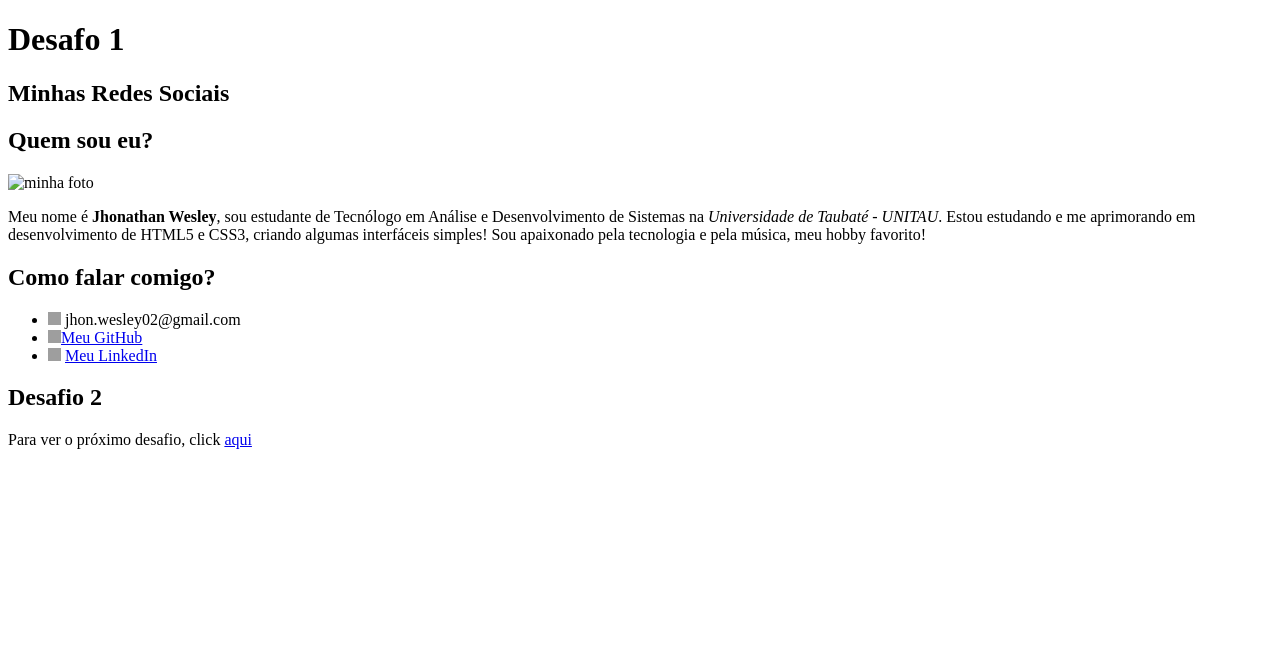
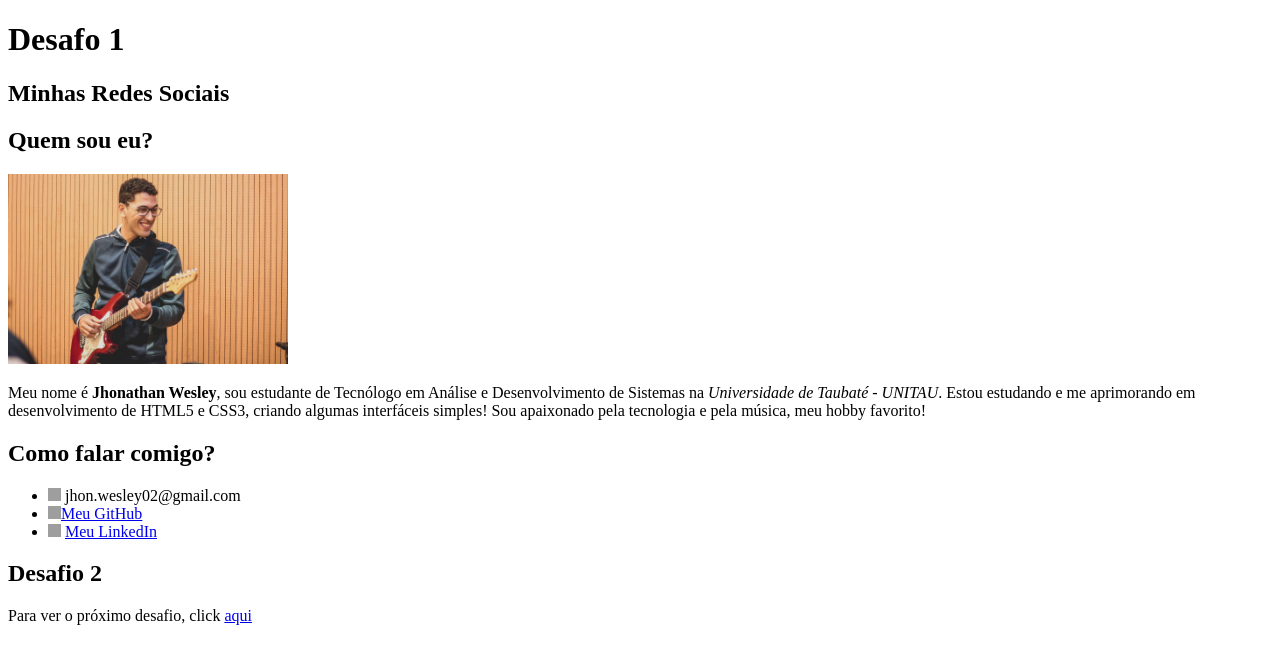
Before and after one commit to Jhon-DevWeb/Desafio-em-HTML5, a plain HTML site: page index.html in a window 1280 px wide. Drawn offline with Linux system fonts and the light colour scheme; grey boxes are pictures that could not be loaded.

Commit message:
Update index.html

```diff
--- a/index.html
+++ b/index.html
@@ -10,7 +10,7 @@
     <h1>Desafo 1</h1>
     <h2>Minhas Redes Sociais</h2>
     <h2>Quem sou eu?</h2>
-<img src="imagens/a2e9c385-e64d-46f5-8e30-01375c83674b.jpg" alt="minha foto" width="280" height="190">
+<img src="imagem/a2e9c385-e64d-46f5-8e30-01375c83674b.jpg" alt="minha foto" width="280" height="190">
     <p>Meu nome é <strong>Jhonathan Wesley</strong>, sou estudante de Tecnólogo em Análise e Desenvolvimento de Sistemas na <em>Universidade de Taubaté - UNITAU</em>. Estou estudando e me aprimorando em desenvolvimento de HTML5 e CSS3, criando algumas interfáceis simples! Sou apaixonado pela tecnologia e pela música, meu hobby favorito! </p>
     <h2>Como falar comigo?</h2>
     <p>
```
